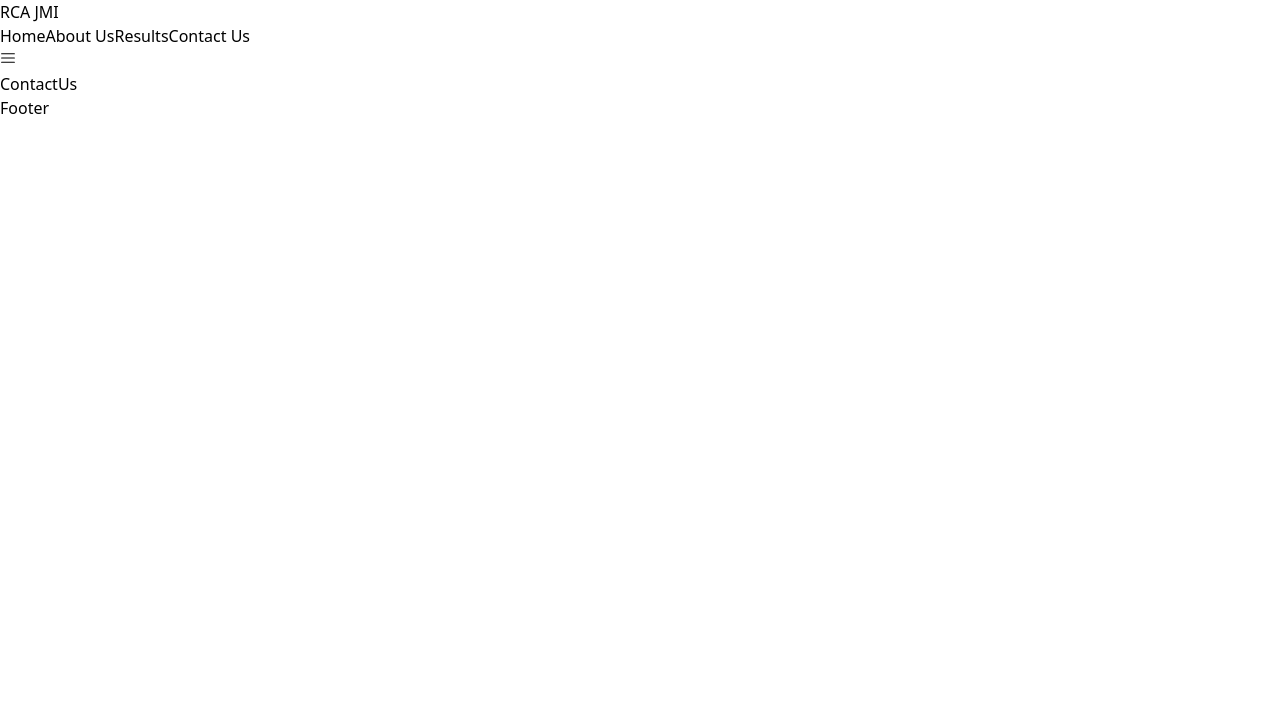
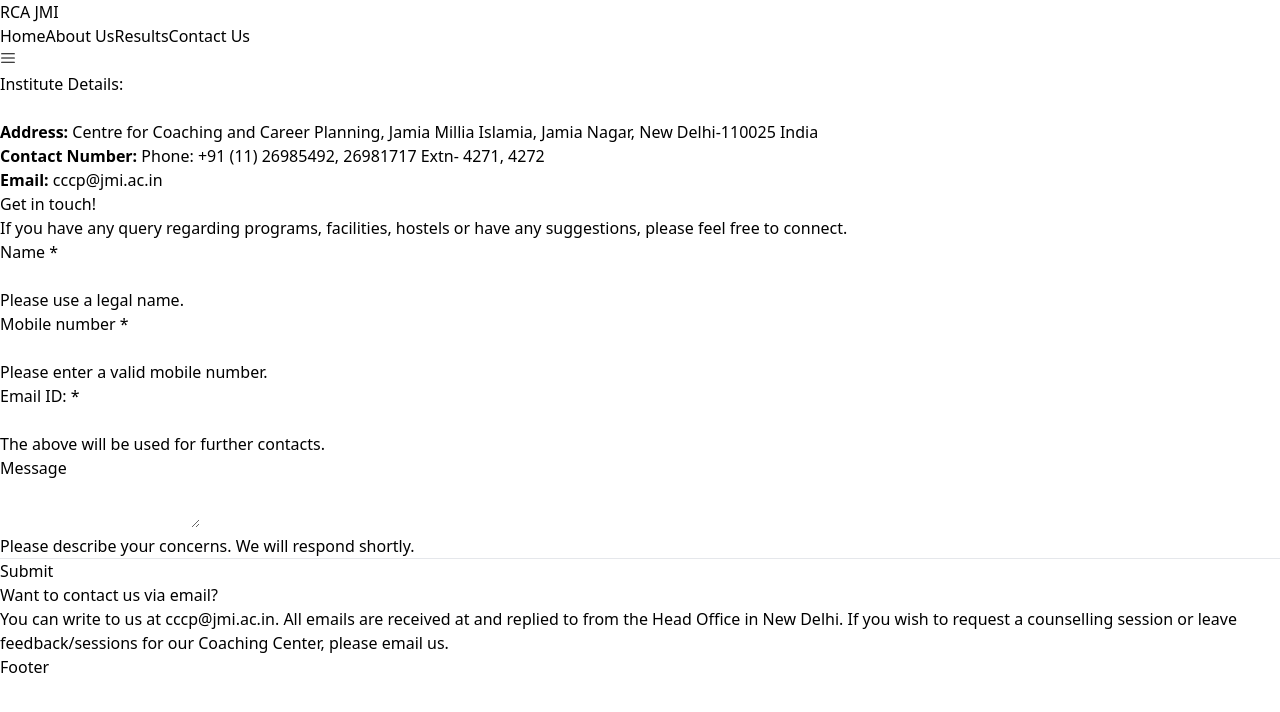
Before and after one commit to RCA-JMI/frontend, a React (Vite) app: page /contact-us in a window 1280 px wide. Shown: the top 712 px of the page. Built offline with nearby package versions, Linux system fonts and the light colour scheme.

Commit message:
contact page updated

```diff
--- a/src/pages/ContactUs.tsx
+++ b/src/pages/ContactUs.tsx
@@ -1,5 +1,145 @@
+import { useEffect, useState } from "react";
+
 const ContactUs = () => {
-  return <div className="mt-16">ContactUs</div>;
-};
+  const [user, setUser]=useState({
+    name: "",
+    mobileNumber: "",
+    email : "",
+    message : "",
+  });
+  useEffect(() => {});
+
+  function handleSubmit(event){
+
+    // post
+
+  }
+
+  return (
+    <>
+      <div className="px-2 py-12 ">
+        <div className="flex flex-no-wrap items-start">
+          <div className="w-full ">
+            <div className="py-10 px-20">
+              <div className="bg-white rounded shadow mt-7 py-7">
+
+                  <div className="px-7 header flex bg-white  justify-start py-[30px] border-b-[2px] border-t-[2px] border-slate-100 flex-wrap gap-x-4 ">
+
+                  <p className="lg:hidden text-xl font-bold leading-tight text-[color:var(--tertiary-text-color)]">
+                    Institute Details:
+                  </p>
+                  <br></br>
+                  <div className="text-medium font-semibold leading-tight text-[color:var(--tertiary-text-color)]">
+                      <p className="mt-3 font-normal leading-loose ">
+                        <strong>Address: </strong>
+                        Centre for Coaching and Career Planning,
+                        Jamia Millia Islamia,
+                        Jamia Nagar, New Delhi-110025 India
+                      </p>
+                      <p className="mt-3 font-normal leading-loose ">
+                        <strong>Contact Number: </strong>
+                        Phone: +91 (11) 26985492, 26981717 Extn- 4271, 4272
+                      </p>
+                      <p className="mt-3 font-normal leading-loose ">
+                        <strong>Email: </strong>
+                        cccp@jmi.ac.in
+                      </p>
+                  </div>
+
+
+                  </div>
+
+
+
+                <div className="mt-10 px-7">
+                  <p className="text-xl font-bold leading-tight text-[color:var(--tertiary-text-color)]">
+                    Get in touch!
+                  </p>
+                  <p className="mt-2">
+                    If you have any query regarding programs, facilities, hostels or have any suggestions,
+                    please feel free to connect.
+
+                  </p>
+                  <div className="grid w-full grid-cols-1 lg:grid-cols-2 md:grid-cols-1 gap-7 mt-9 ">
+
+
+                    <div>
+                      <p className="text-base font-medium leading-none text-gray-800">
+                        Name <span className="text-red-600"> *</span>
+                      </p>
+                      <input className="w-full p-2 mt-4 border border-gray-300 rounded outline-none focus:bg-gray-50" />
+                      <p className="mt-3 text-xs leading-3 text-gray-600">
+                        Please use a legal name.
+                      </p>
+                    </div>
+                    <div>
+                      <p className="text-base font-medium leading-none text-gray-800">
+                        Mobile number <span className="text-red-600"> *</span>
+                      </p>
+                      <input className="w-full p-2 mt-4 border border-gray-300 rounded outline-none focus:bg-gray-50" />
+                      <p className="mt-3 text-xs leading-[15px] text-gray-600">
+                        Please enter a valid mobile number.
+                      </p>
+                    </div>
+
+                    <div>
+                      <p className="text-base font-medium leading-none text-gray-800">
+                        Email ID:  <span className="text-red-600"> *</span>
+                      </p>
+                      <input className="w-full p-2 mt-4 border border-gray-300 rounded outline-none focus:bg-gray-50" />
+                      <p className="mt-3 text-xs leading-[15px] text-gray-600">
+                        The above will be used for further contacts.
+                      </p>
+                    </div>
+                  </div>
+                </div>
+                <div className="pt-6 border-gray-300 mt-2 px-7">
+                  <p className="text-base font-semibold leading-4 text-gray-800">
+                    Message
+                  </p>
+                  <div className="mt-5 border border-gray-300 rounded">
+
+                    <textarea
+                      className="resize-none w-full h-[170px] px-4 py-4 text-base outline-none text-slate-600"
+                      placeholder="Start typing here ..."
+                      defaultValue={" "}
+                    />
+                  </div>
+                </div>
+                <p className="mt-3 text-xs leading-[15px] text-gray-600 px-7">
+                  Please describe your concerns. We will respond shortly.
+                </p>
+                <hr className="h-[1px] bg-gray-100 my-14" />
+
+
+                <div className="mt-2 flex flex-col flex-wrap items-center justify-center w-full px-7 lg:flex-row lg:justify-end md:justify-end gap-x-4 gap-y-4">
+
+                  <button onClick={handleSubmit} className="bg-[color:var(--primary-color)] rounded hover:bg-green-700 transform duration-300 ease-in-out text-sm font-medium px-5 py-3 text-white lg:max-w-[144px] w-full ">
+                    Submit
+                  </button>
+                </div>
+
+
+              </div>
+
+              <div className="mt-2 bg-white rounded shadow mt-7 py-7 flex flex-col flex-wrap items-center justify-center w-full px-7 lg:flex-row lg:justify-start md:justify-start gap-x-4 gap-y-4">
+                  <p className="text-base font-semibold leading-4 text-gray-800">
+                    Want to contact us via email?
+                  </p>
+                  <p>
+                    You can write to us at cccp@jmi.ac.in. All emails are received
+                    at and replied to from the Head Office in New Delhi. If you wish to
+                    request a counselling session or leave feedback/sessions for our Coaching
+                    Center, please email us.
+
+                  </p>
+              </div>
+            </div>
+          </div>
+        </div>
+      </div>
+    </>
+  );
+}
 
 export default ContactUs;
```
